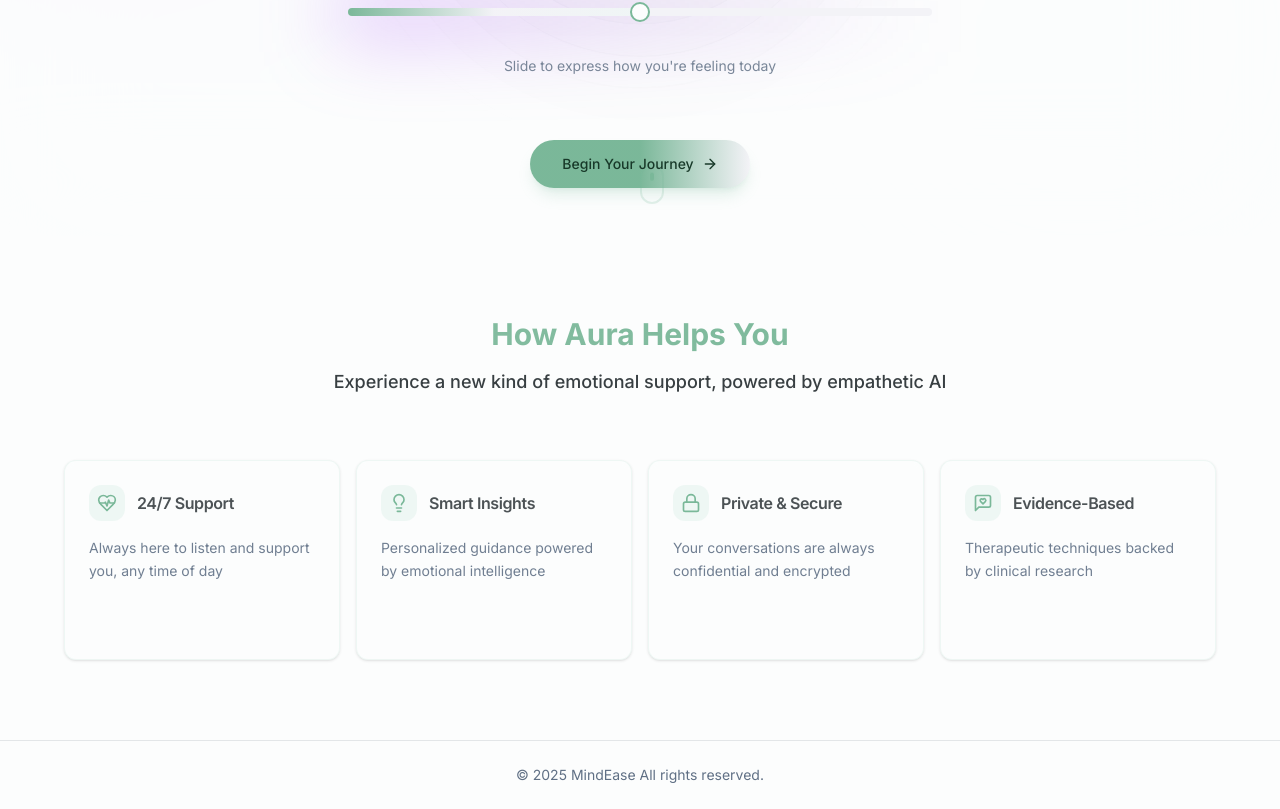
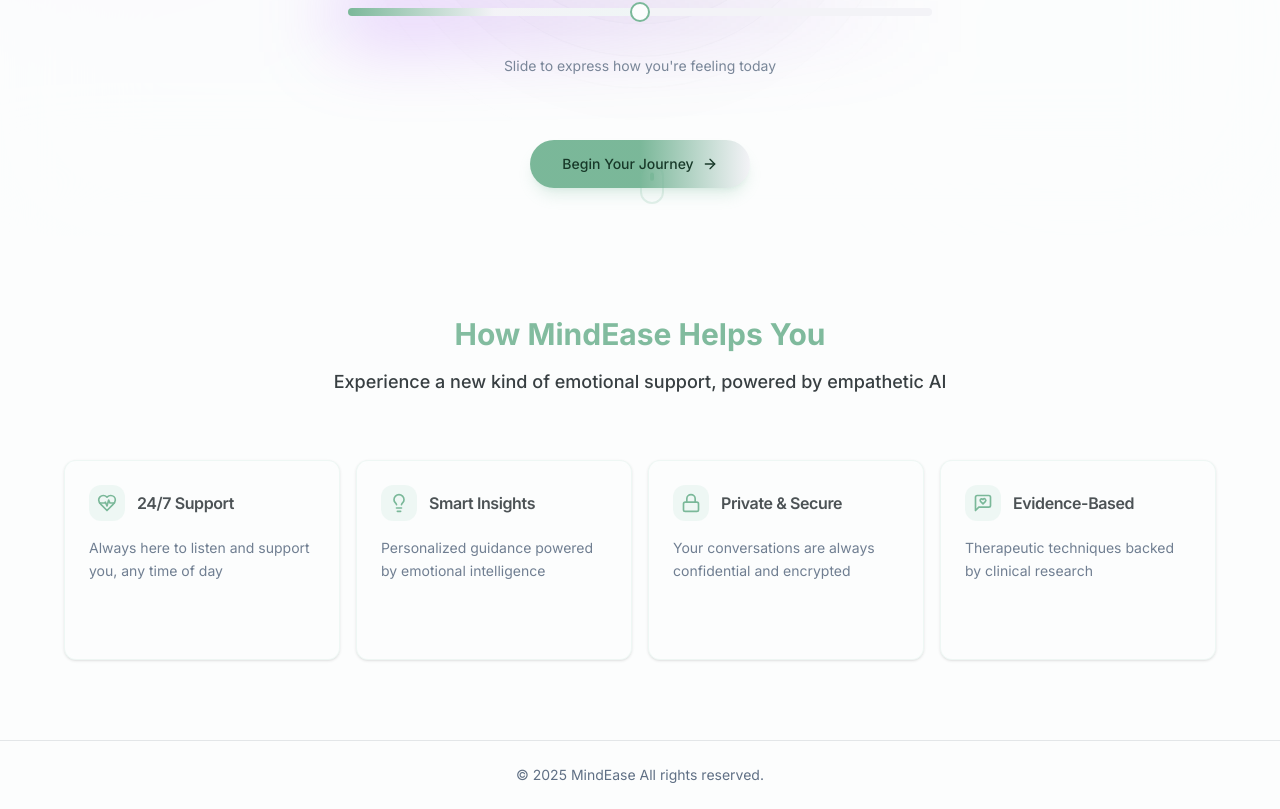
Before and after one commit to vaibhavbudhia/MindEase-FrontEnd, a Next.js app: page / in a window 1280 px wide. Shown: the part 610-1419 px from the top of the page. Built offline with nearby package versions, Linux system fonts and the light colour scheme.

Commit message:
page.tsx

```diff
--- a/app/page.tsx
+++ b/app/page.tsx
@@ -246,7 +246,7 @@
         <div className="max-w-6xl mx-auto">
           <motion.div className="text-center mb-16 space-y-4 text-white ">
             <h2 className="text-3xl font-bold bg-gradient-to-r from-primary/90 to-primary bg-clip-text text-transparent dark:text-primary/90">
-              How Aura Helps You
+              How MindEase Helps You
             </h2>
             <p className="text-foreground dark:text-foreground/95 max-w-2xl mx-auto font-medium text-lg">
               Experience a new kind of emotional support, powered by empathetic
```
